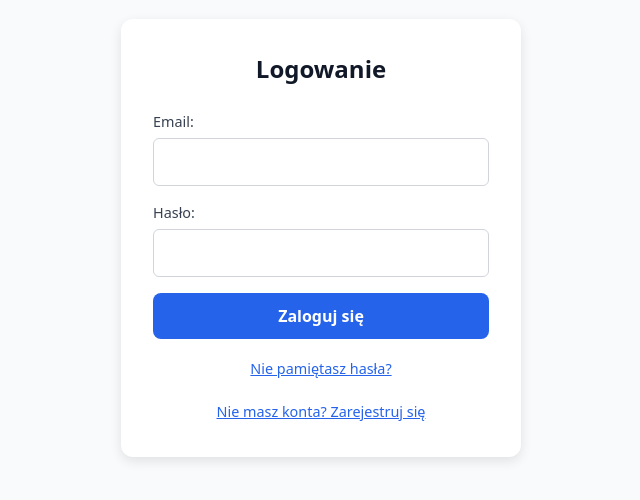
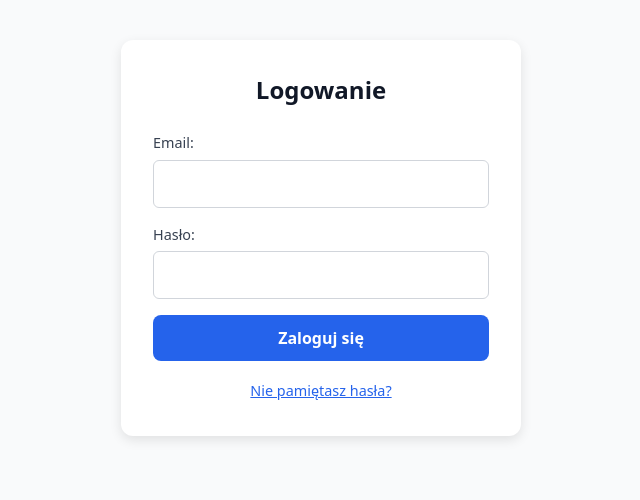
Before and after one commit to Ajek1993/Demo-RentalToDoApp, a React (Vite) app: page / in a window 1280 px wide. Shown: the part 162-662 px from the top of the page, without its empty margins (319-959 px from the left). Built offline with nearby package versions, Linux system fonts and the light colour scheme; no server answers.

Commit message:
feat(auth): disable public registration
- Add REGISTRATION_ENABLED = false flag at top of LoginForm
- Hide sign-up toggle link when registration is disabled
- Block signUp call in handleSubmit if REGISTRATION_ENABLED is false

```diff
--- a/src/components/LoginForm.jsx
+++ b/src/components/LoginForm.jsx
@@ -1,5 +1,7 @@
 import { useState } from 'react'
 import { useAuth } from '../hooks/useAuth'
+
+const REGISTRATION_ENABLED = false
 
 export function LoginForm() {
   const [isSignUp, setIsSignUp] = useState(false)
@@ -28,6 +30,11 @@ export function LoginForm() {
     }
 
     try {
+      if (isSignUp && !REGISTRATION_ENABLED) {
+        setError('Rejestracja jest wyłączona')
+        setLoading(false)
+        return
+      }
       if (isSignUp) {
         const { error } = await signUp(email, password, name)
         if (error) throw error
@@ -219,6 +226,7 @@ export function LoginForm() {
           </div>
         )}
 
+        {REGISTRATION_ENABLED && (
           <div className="auth-switch">
             <button
               onClick={() => {
@@ -230,6 +238,7 @@ export function LoginForm() {
               {isSignUp ? 'Masz już konto? Zaloguj się' : 'Nie masz konta? Zarejestruj się'}
             </button>
           </div>
+        )}
       </div>
     </div>
   )
```
Lines whose indentation alone changed are shown as unchanged.
